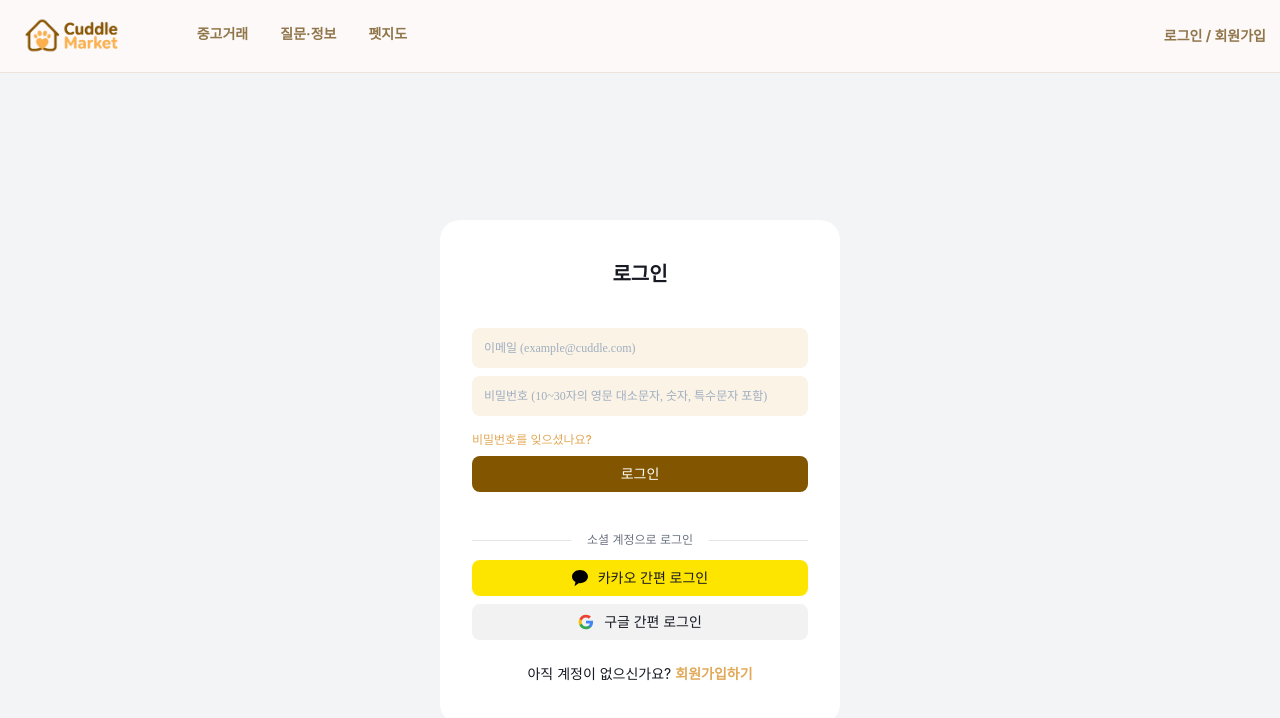
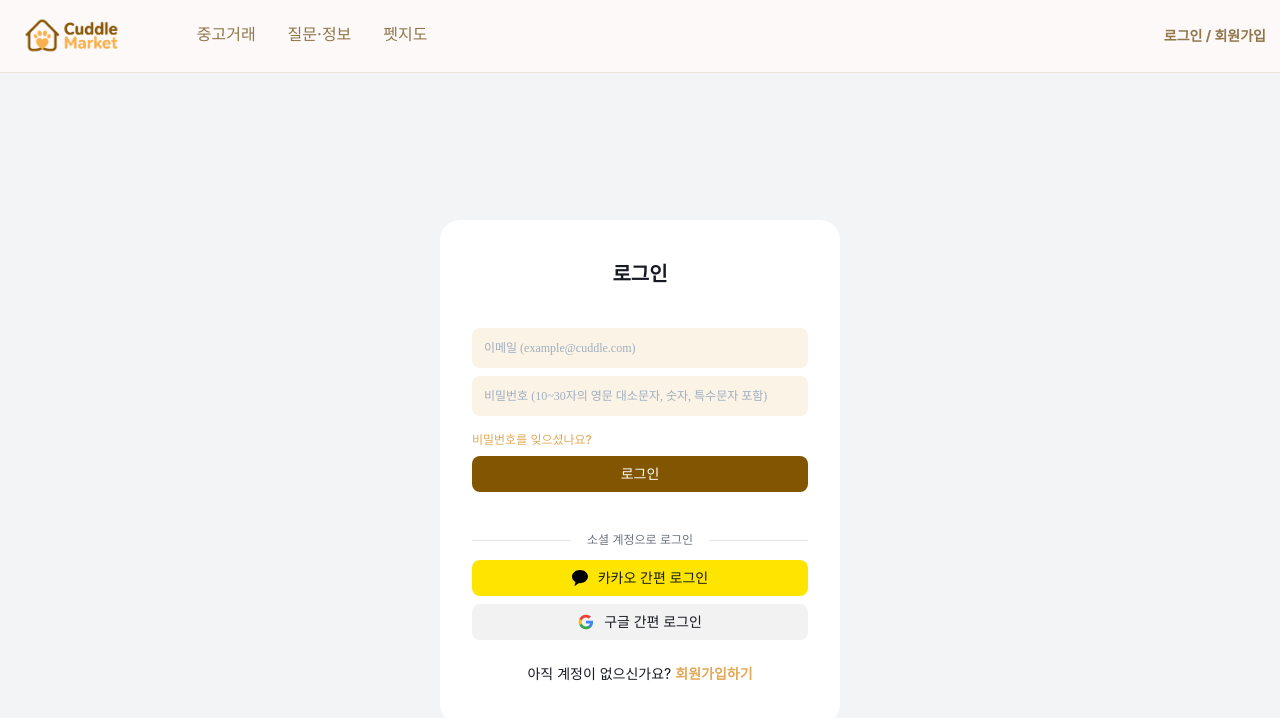
Before and after one commit to jjub0217/cuddle-market, a Next.js app: page /auth/login in a window 1280 px wide. Shown: the top 718 px of the page. Built offline with nearby package versions, Linux system fonts and the light colour scheme; no server answers.

Commit message:
refactor: 헤더 메뉴 및 마이페이지 타이틀 폰트 톤 조정 (#738)

```diff
--- a/src/components/header/Header.tsx
+++ b/src/components/header/Header.tsx
@@ -157,8 +157,8 @@ export default function Header() {
                   <Link
                     href={ROUTES.HOME}
                     className={cn(
-                      'pb-1 text-sm font-bold transition-colors',
-                      isMarketActive ? 'border-b-2 border-primary text-primary' : 'text-primary/70 hover:text-primary'
+                      'pb-1 text-base font-medium transition-colors',
+                      isMarketActive ? 'border-primary text-primary border-b-2' : 'text-primary/70 hover:text-primary'
                     )}
                   >
                     중고거래
@@ -166,8 +166,8 @@ export default function Header() {
                   <Link
                     href={ROUTES.COMMUNITY}
                     className={cn(
-                      'pb-1 text-sm font-bold transition-colors',
-                      isCommunityActive ? 'border-b-2 border-primary text-primary' : 'text-primary/70 hover:text-primary'
+                      'pb-1 text-base font-medium transition-colors',
+                      isCommunityActive ? 'border-primary text-primary border-b-2' : 'text-primary/70 hover:text-primary'
                     )}
                   >
                     질문·정보
@@ -175,8 +175,8 @@ export default function Header() {
                   <Link
                     href={ROUTES.MAP}
                     className={cn(
-                      'pb-1 text-sm font-bold transition-colors',
-                      isMapActive ? 'border-b-2 border-primary text-primary' : 'text-primary/70 hover:text-primary'
+                      'pb-1 text-base font-medium transition-colors',
+                      isMapActive ? 'border-primary text-primary border-b-2' : 'text-primary/70 hover:text-primary'
                     )}
                   >
                     펫지도
--- a/src/features/my-page/components/MyPageTitle.tsx
+++ b/src/features/my-page/components/MyPageTitle.tsx
@@ -24,8 +24,10 @@ export default function MyPageTitle({ heading, count, description, buttonLabel,
   return (
     <div className="flex justify-between">
       <div>
-        <h2 className="flex items-center gap-2 text-sm font-bold md:text-base">{heading}</h2>
-        {description ? <p className="text-sm text-gray-500">{count !== undefined ? `${description} ${count}` : description}</p> : null}
+        <h2 className="flex items-center gap-2 text-sm font-semibold md:text-base">{heading}</h2>
+        {description ? (
+          <p className="text-sm text-gray-500">{count !== undefined ? `${description} ${count}` : description}</p>
+        ) : null}
       </div>
       {buttonLabel ? (
         <Button
```
